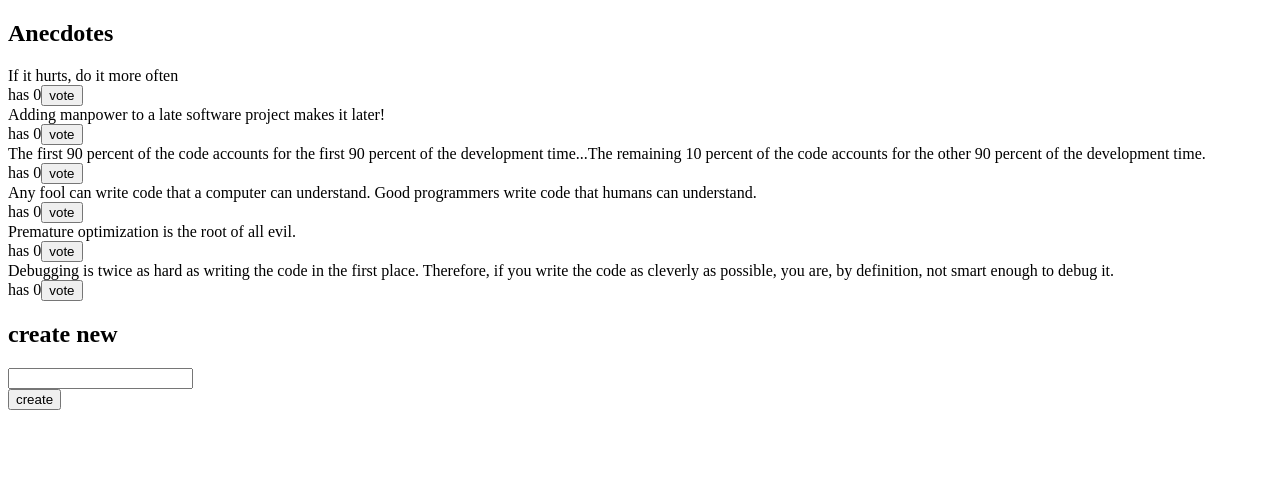
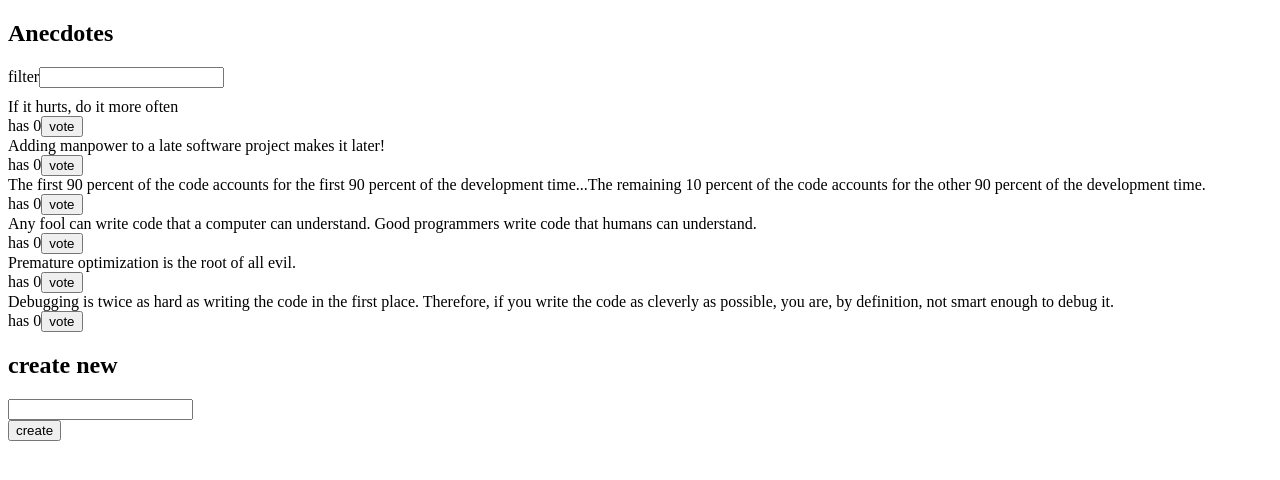
Before and after one commit to ukitta555/Full-Stack-Course-U-of-Helsinki, a React (Create React App) app in the folder Part 6/redux-anecdotes/: page / in a window 1280 px wide. Shown: the top 480 px of the page. Built offline with nearby package versions, Linux system fonts and the light colour scheme.

Commit message:
completed exercise 6.12

```diff
--- /dev/null
+++ b/Part 6/redux-anecdotes/src/components/AnecdoteFilter.js
@@ -0,0 +1,29 @@
+import React from 'react'
+import {useDispatch} from 'react-redux'
+import {changeFilter} from '../reducers/filterReducer'
+
+const AnecdoteFilter = () => {
+  const dispatch = useDispatch()
+
+  const style = {
+    marginBottom: 10
+  }
+
+
+  const handleChange = (event) => {
+    dispatch(changeFilter(event.target.value))
+  }
+
+  return (
+    <div style = {style}>
+      filter
+      <input
+        name = 'filter'
+        onChange = {handleChange}
+      >
+      </input>
+    </div>
+  )
+}
+
+export default AnecdoteFilter
--- a/Part 6/redux-anecdotes/src/components/AnecdoteList.js
+++ b/Part 6/redux-anecdotes/src/components/AnecdoteList.js
@@ -3,9 +3,23 @@ import {useDispatch, useSelector} from 'react-redux'
 import { voteAnecdote } from '../reducers/anecdoteReducer'
 import { showNotification } from '../reducers/notificationReducer'
 import { hideNotification } from '../reducers/notifVisibilityReducer'
+import AnecdoteFilter from './AnecdoteFilter'
 
 const AnecdoteList = () => {
-  const anecdotes = useSelector(state => state.anecdotes)
+  const anecdotes = useSelector(state => {
+    if (state.filter === '') {
+      return state.anecdotes
+    }
+    const filteredAnecdotes = state.anecdotes
+    .filter(anecdote => {
+      return anecdote
+        .content
+        .toLowerCase()
+        .includes(state.filter)
+    })
+    return filteredAnecdotes
+  })
+
   const dispatch = useDispatch()
 
   const vote = (id) =>
@@ -20,6 +34,7 @@ const AnecdoteList = () => {
   return (
     <div>
       <h2>Anecdotes</h2>
+      <AnecdoteFilter />
         {anecdotes.map(anecdote =>
           <div key={anecdote.id}>
             <div>
--- a/Part 6/redux-anecdotes/src/reducers/anecdoteReducer.js
+++ b/Part 6/redux-anecdotes/src/reducers/anecdoteReducer.js
@@ -65,8 +65,6 @@ export const addAnecdote = (content) => {
 const initialState =  anecdotesAtStart.map(asObject)
 
 const anecdoteReducer = (state = initialState, action) => {
-  console.log('state now: ', state)
-  console.log('action', action)
   switch (action.type)
   {
     case 'VOTE':
--- /dev/null
+++ b/Part 6/redux-anecdotes/src/reducers/filterReducer.js
@@ -0,0 +1,20 @@
+const initialState = ''
+
+export const changeFilter = (newValue) => {
+  return {
+    type: 'CHANGE_FILTER',
+    newValue
+  }
+}
+
+const filterReducer = (state = initialState, action) => {
+  switch (action.type)
+  {
+    case 'CHANGE_FILTER':
+      return action.newValue
+    default:
+      return state
+  }
+}
+
+export default filterReducer
--- a/Part 6/redux-anecdotes/src/reducers/notifVisibilityReducer.js
+++ b/Part 6/redux-anecdotes/src/reducers/notifVisibilityReducer.js
@@ -9,8 +9,6 @@ export const hideNotification = () => {
 
 
 const notifVisibilityReducer = (state = initialState, action) => {
-  console.log('state: ', state)
-  console.log('action: ', action.type)
   switch(action.type) {
     case 'SHOW_NOTIFICATION':
       return true
--- a/Part 6/redux-anecdotes/src/reducers/notificationReducer.js
+++ b/Part 6/redux-anecdotes/src/reducers/notificationReducer.js
@@ -10,8 +10,6 @@ export const showNotification = (content) => {
 
 
 const notificationReducer = (state = initialState, action) => {
-  console.log('state now: ', state)
-  console.log('action: ', action.type)
   switch (action.type) {
     case 'SHOW_NOTIFICATION':
       return action.newNotification
--- a/Part 6/redux-anecdotes/src/store.js
+++ b/Part 6/redux-anecdotes/src/store.js
@@ -3,11 +3,13 @@ import anecdoteReducer from './reducers/anecdoteReducer'
 import notificationReducer from './reducers/notificationReducer'
 import notifVisibilityReducer from './reducers/notifVisibilityReducer'
 import { composeWithDevTools } from 'redux-devtools-extension'
+import filterReducer from './reducers/filterReducer'
 
 const reducer = combineReducers({
   notification: notificationReducer,
   anecdotes: anecdoteReducer,
-  isNotificationVisible: notifVisibilityReducer
+  isNotificationVisible: notifVisibilityReducer,
+  filter: filterReducer
 })
 
 const store = createStore(
```
